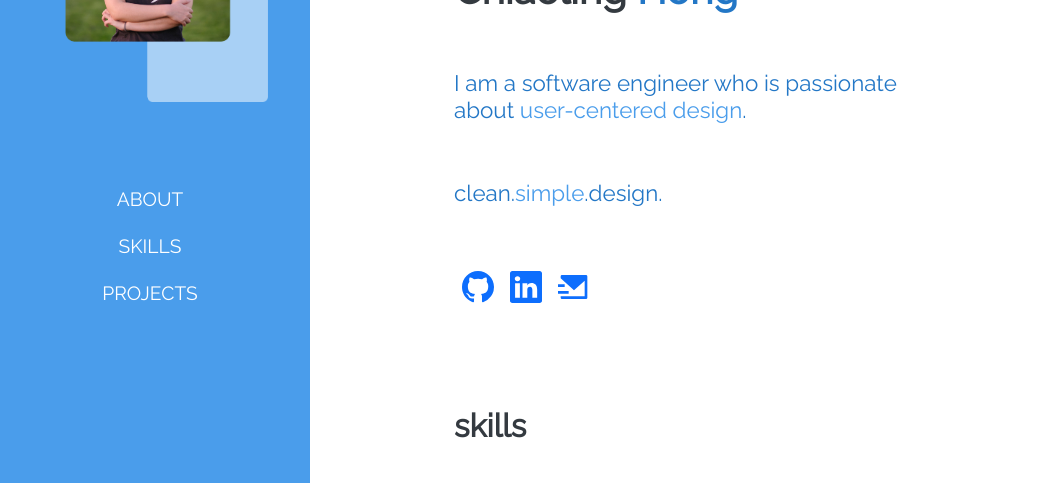
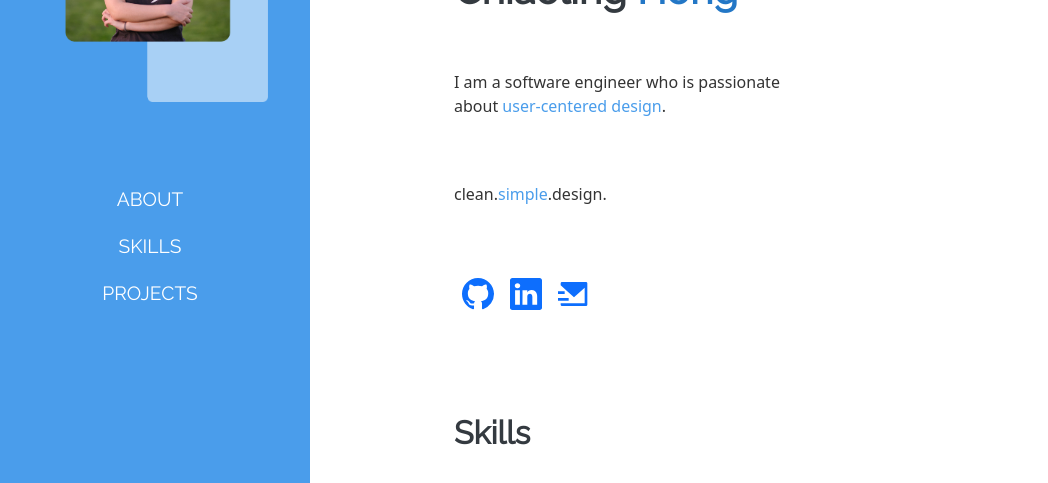
Before and after one commit to chiaolinghong3d/Projects, a React (Create React App) app: page / in a window 1280 px wide. Shown: the part 216-699 px from the top of the page, without its empty margins (10-1058 px from the left). Built offline with nearby package versions, Linux system fonts and the light colour scheme.

Commit message:
cleaned up and removed unused components.

```diff
--- a/src/components/About.jsx
+++ b/src/components/About.jsx
@@ -4,13 +4,13 @@ import { RiMailSendFill } from 'react-icons/ri';
 
 function About() {
   return (
-    <div className='content-item-container'>
+    <div className='content-item-container' id='about'>
       <div className="intro">
         <h1>Chiaoling <span style={{color: '#2377C6'}}>Hong</span></h1>
         <br /><br />
-        <h3>I am a software engineer who is passionate <br/>about <span style={{color: '#4A9DEB'}}>user-centered design</span>.</h3>
+        <p>I am a software engineer who is passionate <br/>about <span style={{color: '#4A9DEB'}}>user-centered design</span>.</p>
         <br /><br />
-        <h3>clean.<span style={{color: '#4A9DEB'}}>simple</span>.design.</h3>
+        <p>clean.<span style={{color: '#4A9DEB'}}>simple</span>.design.</p>
       </div>
       <div className="social-media-list pt-5">
         <a href='https://github.com/chiaolinghong3d' target='_blank' rel='noopener noreferrer'>
--- a/src/components/Skills.jsx
+++ b/src/components/Skills.jsx
@@ -6,8 +6,8 @@ import { SiJavascript, SiMysql, SiPostgresql, SiMongodb, SiAdobephotoshop, SiAdo
 
 function Skills() {
   return (
-    <div className='content-item-container'>
-      <h2>skills</h2>
+    <div className='content-item-container' id='skills'>
+      <h2>Skills</h2>
       <div className="tool-icon-list">
         <SiJavascript />
         <FaNodeJs />
```
Also changed, not shown: src/components/Contact.jsx (deleted, +0 -11 lines), src/components/Education.jsx (deleted, +0 -11 lines).
